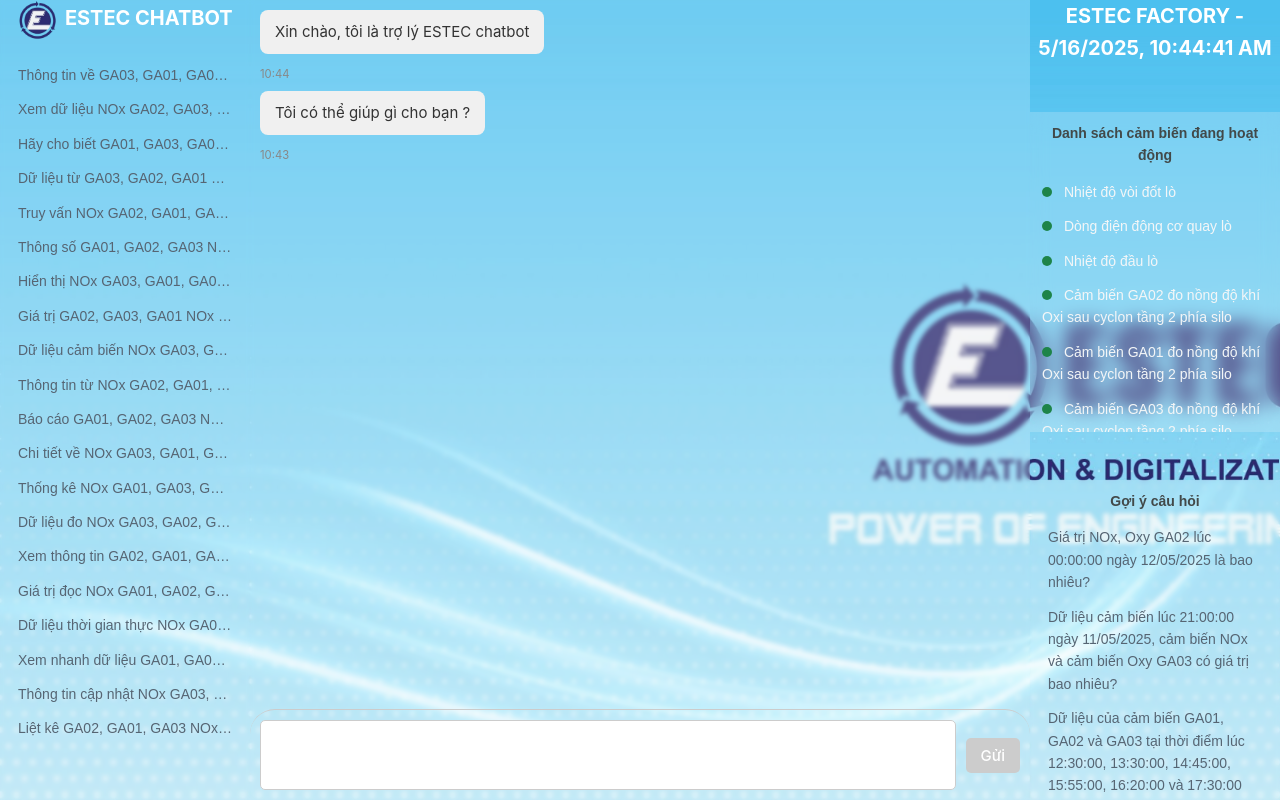
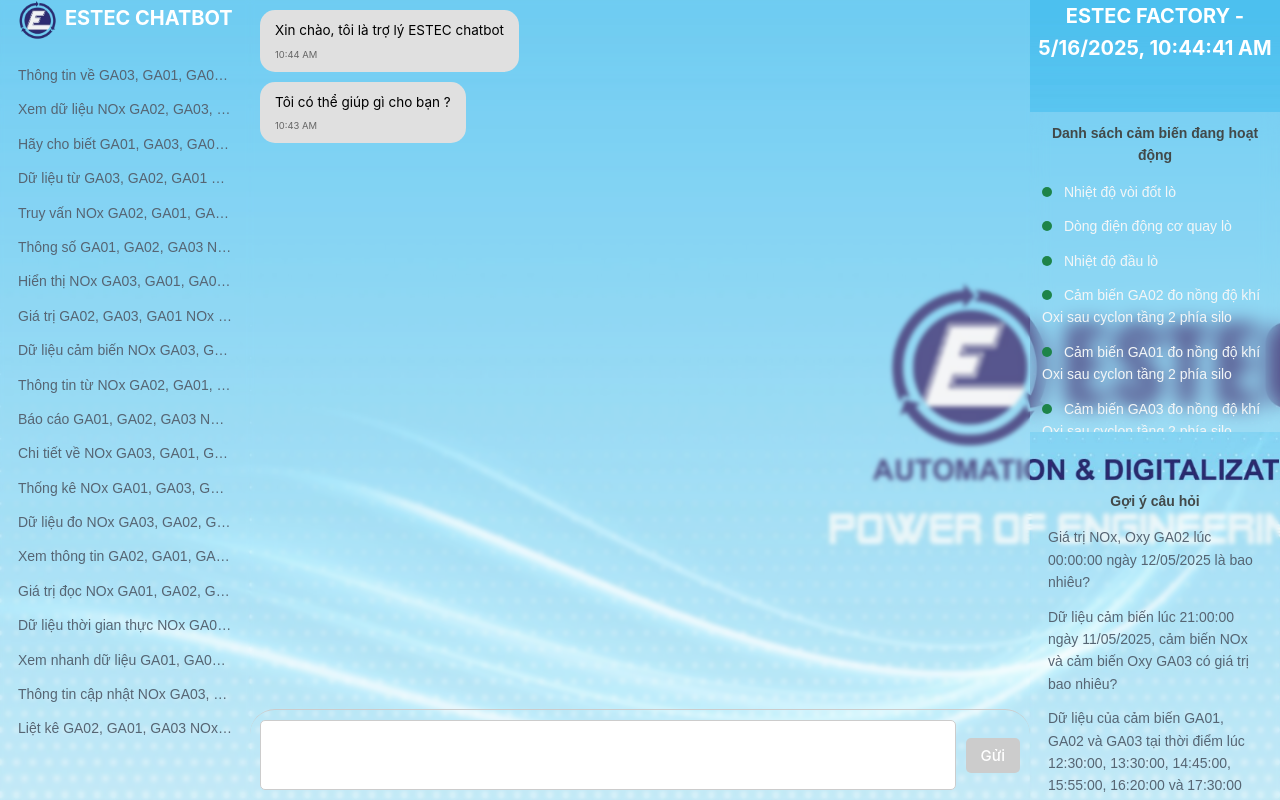
Before and after one commit to HuyHoESTEC/estec-chatbot-demo, a Vue app: page / in a window 1280 px wide. Built offline with nearby package versions, Linux system fonts and the light colour scheme.

Commit message:
Fix error duplicate message

```diff
--- a/src/components/ChatBubble.vue
+++ b/src/components/ChatBubble.vue
@@ -1,14 +1,24 @@
 <template>
-    <div class="chat-bubble-container" :class="{ 'user': isUser }">
-      <div class="chat-bubble">
-        <p>{{ message }}</p>
-      </div>
-      <span class="timestamp">{{ formattedTime }}</span>
+    <div :class="['chat-bubble', { 'user-message': isUser, 'bot-message': !isUser }]">
+    <div class="message-content">
+      <span :class="{ 'typing-animation-text': isTyping }">
+        <span v-if="isTyping" class="typing-placeholder">Đang xử lý</span>
+        <span v-if="isTyping" class="dot">.</span>
+        <span v-if="isTyping" class="dot">.</span>
+        <span v-if="isTyping" class="dot">.</span>
+        <span :class="{ 'fade-in-on-type': isTyping && message.length > 0 }">
+           {{ message }}
+        </span>
+      </span>
     </div>
+    <div class="message-timestamp">
+      {{ formatTime(timeStamp) }}
+    </div>
+  </div>
 </template>
 
 <script>
-import { computed } from 'vue';
+import { watch } from 'vue';
 
 
 export default {
@@ -22,62 +32,108 @@
             type: Boolean,
             default: false
         },
-        isTyping: Boolean,
+        isTyping: {
+          type: Boolean,
+          default: false
+        },
         timeStamp: {
-          type: [String, Number, Date],
+          type: Date,
           default: () => new Date(),
         }
     },
     setup(props) {
-      const formattedTime = computed(() => {
-        const date = new Date(props.timeStamp);
-        const hours = date.getHours().toString().padStart(2, '0');
-        const minutes = date.getMinutes().toString().padStart(2, '0');
-        return `${hours}:${minutes}`;
+      watch(() => props.isTyping, (newVal) => {
+        console.log(`ChatBubble [${props.message}]: isTyping changed to`, newVal);
+      })
+
+      watch(() => props.message, (newVal) => {
+        console.log(`ChatBubble [${props.isUser ? 'User' : 'Bot'}]: message changed to`, newVal);
       });
 
+      const formatTime = (date) => {
+        if (!date) return '';
+        return date.toLocaleTimeString([], { hour: '2-digit', minute: '2-digit' });
+      }
+
       return {
-        formattedTime
+        formatTime
       }
     }
 }
 </script>
 
-<style scoped>
-.chat-bubble-container {
-  display: flex;
-  flex-direction: column;
-  margin-bottom: 8px;
-  align-items: flex-start; /* Mặc định căn trái */
-  width: 100%;
+<style>
+.chat-bubble {
+  max-width: 70%;
+  padding: 10px 15px;
+  border-radius: 15px;
+  margin-bottom: 10px;
+  word-wrap: break-word;
+  font-size: 0.9em;
+  position: relative;
 }
 
-.chat-bubble-container.user {
-  align-items: flex-end; /* Căn phải cho tin nhắn người dùng */
+.message-content {
+  color: black;
 }
 
-.chat-bubble {
-  background-color: #f0f0f0;
-  color: #333;
-  border-radius: 8px;
-  padding: 10px 15px;
-  margin-bottom: 8px;
-  max-width: 80%;
-  word-break: break-word;
+.user-message {
+  background-color: #dcf8c6; /* Màu xanh lá nhạt cho tin nhắn người dùng */
+  align-self: flex-end; /* Căn phải */
+  margin-left: auto;
   text-align: left;
 }
 
-.chat-bubble-container.user .chat-bubble {
-  background-color: #dcf8c6;
+.bot-message {
+  background-color: #e0e0e0; /* Màu xám nhạt cho tin nhắn bot */
+  align-self: flex-start; /* Căn trái */
+  margin-right: auto;
+  text-align: left;
 }
 
-.timestamp {
-  font-size: 0.75em;
-  color: #888;
-  margin-top: 3px;
+.message-timestamp {
+  font-size: 0.7em;
+  color: #666;
+  text-align: right; /* Căn giờ cho tin nhắn người dùng */
+  margin-top: 5px;
 }
 
-.chat-bubble-container.user .timestamp {
-  align-self: flex-end;
+.bot-message .message-timestamp {
+  text-align: left; /* Căn giờ cho tin nhắn bot */
+}
+
+.typing-animation-text {
+  /* Điều chỉnh font-style hoặc color nếu bạn muốn nó trông giống như đang gõ */
+  font-style: italic;
+  color: #555;
+  min-height: 1.2em; /* Để tránh nhảy layout khi message rỗng */
+  display: block; /* Đảm bảo placeholder và text ở dòng riêng nếu cần */
+}
+
+.typing-placeholder {
+  color: #999; /* Màu mờ cho chữ "Đang xử lý" */
+  margin-right: 5px; /* Khoảng cách giữa chữ và dấu chấm */
+}
+
+.dot {
+  opacity: 0;
+  animation: ellipsis 1s infinite;
+  display: inline-block; /* Quan trọng để dấu chấm không bị tràn */
+}
+
+.dot:nth-child(1) { animation-delay: 0s; }
+.dot:nth-child(2) { animation-delay: 0.2s; }
+.dot:nth-child(3) { animation-delay: 0.4s; }
+
+@keyframes ellipsis {
+  0% { opacity: 0; }
+  50% { opacity: 1; }
+  100% { opacity: 0; }
+}
+
+/* Tùy chọn: Hiệu ứng fade-in cho text đang gõ */
+.fade-in-on-type {
+  opacity: 1;
+  transition: opacity 0.1s linear; /* Có thể làm cho ký tự xuất hiện mượt hơn */
 }
 </style>
--- a/src/views/ChatView.vue
+++ b/src/views/ChatView.vue
@@ -17,33 +17,20 @@
                         :message="message.text"
                         :isUser="message.sender === 'user'"
                         :timeStamp="message.createdAt"
-                    />
-                    <ChatBubble
-                        v-if="isGeneratingResponse"
-                        message="Đang xử lý..."
-                        :isUser="false"
-                        isTyping="true"
-                        :timeStamp="generatingTime"
-                    />
-                    <ChatBubble
-                        v-if="displayedBotMessage"
-                        :message="displayedBotMessage"
-                        :isUser="false"
-                        isTyping="true"
-                        :timeStamp="botMessageCreatedAt"
+                        :isTyping="message.sender === 'bot' && message.isTyping"
                     />
                 </div>
                 <ChatInput @send-message="handleSendMessage" />
-                </div>
             </div>
+        </div>
         <div :class="['user-info-container', { 'show-sidebar': showUserInfo }]">
             <UserInfo />
         </div>
     </div>
-
 </template>
 
 <script>
+
 import { onBeforeUnmount, onMounted, onUnmounted, ref } from 'vue';
 import ChatBubble from '../components/ChatBubble.vue';
 import ChatInput from '../components/ChatInput.vue';
@@ -82,15 +69,12 @@
         const showIntroChatBot = ref(false);
         const showUserInfo = ref(false);
 
-        const formattedApiResponse = ref('');
+        const userMessage = ref(''); // Input của người dùng
 
-        const displayedBotMessage = ref('');
         const typingSpeed = ref(30);
-        let typingInterval = null;
+        let typingInterval = null; // Khai báo là let để có thể gán lại
         const isGeneratingResponse = ref(false);
         const generatingTime = ref(null);
-
-        const botMessageCreatedAt = ref(null);
 
         const formatResponseToVietnamese  = (response) => {
             try {
@@ -107,25 +91,72 @@
             }
         }
 
-        const startTypingEffect = () => {
-            botMessageCreatedAt.value = new Date();
+        const startTypingEffect = (messageIndex, fullResponseText) => {
+            const messageObject = messages.value[messageIndex];
+
+            // console.log('--- startTypingEffect called with index ---');
+            // console.log('  messageIndex:', messageIndex);
+            // console.log('  messageObject (from messages.value):', JSON.parse(JSON.stringify(messageObject)));
+            // console.log('  fullResponseText:', fullResponseText);
+            // console.log('  fullResponseText.length:', fullResponseText ? fullResponseText.length : 'N/A');
+
+            if (typingInterval) {
+                clearInterval(typingInterval);
+                // console.log('  Cleared previous typingInterval.');
+            }
+
             let charIndex = 0;
-            displayedBotMessage.value = '';
+            // Đảm bảo tin nhắn bắt đầu rỗng và cờ isTyping là true
+            // Cập nhật trực tiếp trên messageObject đã lấy từ mảng reactive
+            messageObject.text = '';
+            messageObject.isTyping = true;
+
+            // console.log('  messageObject.text after reset:', messageObject.text);
+            // console.log('  messageObject.isTyping after set to true:', messageObject.isTyping);
+
+            if (!fullResponseText || fullResponseText.length === 0) {
+                // console.warn('  fullResponseText is empty or null, typing effect will not run.');
+                messageObject.text = fullResponseText || 'Không có nội dung phản hồi.';
+                messageObject.isTyping = false;
+                isGeneratingResponse.value = false;
+                // console.log('--- Typing effect FINISHED (empty response) ---');
+                // console.log('  Final messageObject:', JSON.parse(JSON.stringify(messageObject)));
+                return;
+            }
+
             typingInterval = setInterval(() => {
-                if (charIndex < formattedApiResponse.value.length) {
-                    displayedBotMessage.value += formattedApiResponse.value[charIndex];
+                if (charIndex < fullResponseText.length) {
+                    // Cập nhật trực tiếp trên messageObject đã lấy từ mảng reactive
+                    messageObject.text += fullResponseText[charIndex];
                     charIndex++;
+                    // console.log('    Typing... current text:', messageObject.text);
                 } else {
                     clearInterval(typingInterval);
-                    messages.value.push({ text: formattedApiResponse, sender: 'bot', createdAt: new Date() });
-                    displayedBotMessage.value = '';
-                    isGeneratingResponse.value = false; // Ẩn đoạn chat giả khi có response thật
+                    // Cập nhật trực tiếp trên messageObject đã lấy từ mảng reactive
+                    messageObject.text = fullResponseText;
+                    messageObject.isTyping = false;
+                    isGeneratingResponse.value = false;
+                    // console.log('--- Typing effect FINISHED (complete response) ---');
+                    // console.log('  Final messageObject:', JSON.parse(JSON.stringify(messageObject)));
                 }
             }, typingSpeed.value);
+
+            console.log('  setInterval initiated. typingInterval ID:', typingInterval);
         };
 
         const sendMessageToApi = async (inputText) => {
-            isGeneratingResponse.value = true; // Hiển thị đoạn chat giả khi gửi request
+            messages.value.push({ text: inputText, sender: 'user', createdAt: new Date() });
+            const newBotMessage = { text: '', sender: 'bot', createdAt: new Date(), isTyping: true };
+            messages.value.push(newBotMessage);
+            const newBotMessageIndex = messages.value.length - 1;
+
+            // console.log('--- Send Message ---');
+            // console.log('User message added:', inputText);
+            // console.log('Bot placeholder added:', newBotMessage);
+            // console.log('Index of new bot message:', newBotMessageIndex);
+            // console.log('messages array after adding:', JSON.parse(JSON.stringify(messages.value)));
+
+            isGeneratingResponse.value = true;
             generatingTime.value = new Date(); // Lưu thời điểm bắt đầu "đợi"
             try {
                 const bodyData = {
@@ -144,45 +175,44 @@
                 if (!apiResponse.ok) {
                     const error = await apiResponse.json();
                     console.error('Lỗi gọi API:', error);
-                    messages.value.push({ text: 'Đã có lỗi xảy ra khi giao tiếp với máy chủ.', sender: 'bot', createdAt: new Date() });
+                    newBotMessage.text = 'Đã có lỗi xảy ra khi giao tiếp với máy chủ.';
+                    newBotMessage.isTyping = false;
                     isGeneratingResponse.value = false; // Ẩn đoạn chat giả khi có lỗi
+                    // console.log(newBotMessage.isTyping);
+
                     return;
                 }
 
                 const responseData = await apiResponse.json();
                 console.log('Phản hồi từ API:', responseData);
 
-                // Gọi hàm format ngay sau khi nhận được responseData
-                // formattedApiResponse.value = formatResponseToVietnamese(responseData.response)
-                // console.log('formattedApiResponse:', formattedApiResponse.value);
-
                 // Xử lý dữ liệu phản hồi và thêm tin nhắn từ bot vào messages
                 if (responseData && responseData.response) {
-                    setTimeout(() => {
-                        formattedApiResponse.value = formatResponseToVietnamese(responseData.response);
-                        displayedBotMessage.value = '';
-                        isGeneratingResponse.value = false; // Ẩn đoạn chat giả khi không có response hợp lệ
-                        startTypingEffect();
-                    }, 3000);
-                    // messages.value.push({ text: formattedApiResponse, sender: 'bot' });
+                    const formattedText = formatResponseToVietnamese(responseData.response);
+                    // console.log('API response received:', responseData.response);
+                    // console.log('Formatted text:', formattedText);
+                    // console.log('Calling startTypingEffect with:', newBotMessage, formattedText);
+                    startTypingEffect(newBotMessageIndex, formattedText);
+                    // console.log(newBotMessage.isTyping);
                 } else {
-                    messages.value.push({ text: 'Không nhận được phản hồi hợp lệ từ máy chủ', sender: 'bot', createdAt: new Date() })
-                    isGeneratingResponse.value = false; // Ẩn đoạn chat giả khi không có response hợp lệ
+                    console.warn('  API response.response is empty or invalid.');
+                    // Cập nhật trực tiếp qua messages.value[index]
+                    messages.value[newBotMessageIndex].text = 'Không nhận được phản hồi hợp lệ từ máy chủ.';
+                    messages.value[newBotMessageIndex].isTyping = false;
+                    isGeneratingResponse.value = false;
                 }
             } catch (error) {
                 console.error('Lỗi gọi API:', error);
-                messages.value.push({ text: 'Không thể kết nối đến máy chủ.', sender: 'bot', createdAt: new Date() });
+                newBotMessage.text =  'Không thể kết nối đến máy chủ.';
+                newBotMessage.isTyping = false;
                 isGeneratingResponse.value = false; // Ẩn đoạn chat giả khi không có response hợp lệ
             }
         }
 
         const handleSendMessage = (newMessage) => {
-            messages.value.push({ text: newMessage, sender: 'user', createdAt: new Date() });
-            // setTimeout(() => {
-            //     messages.value.push({ text: `Bạn vừa nói: "${newMessage}"` })
-            // }, 1000);
             sendMessageToApi(newMessage);
-        }
+            userMessage.value = '';
+        };
 
         const toggleIntroChatBot = () => {
             showIntroChatBot.value = !showIntroChatBot.value;
@@ -221,27 +251,30 @@
         })
 
         return {
-            messages,
+            formatResponseToVietnamese,
+            startTypingEffect,
+            sendMessageToApi,
             handleSendMessage,
-            sendMessageToApi,
-            formatResponseToVietnamese,
-            formattedApiResponse,
-            displayedBotMessage,
-            startTypingEffect,
-            isGeneratingResponse,
             toggleIntroChatBot,
             toggleUserInfo,
             closeSidebars,
+            checkMobile,
+            isMobile,
             showIntroChatBot,
             showUserInfo,
-            isMobile
+            messages,
+            sessionID,
+            apiUrl,
+            typingSpeed,
+            isGeneratingResponse,
+            generatingTime
 
         }
     }
 }
 </script>
 
-<style>
+<style scoped>
 .main-container {
     display: flex;
     flex-direction: row;
```
